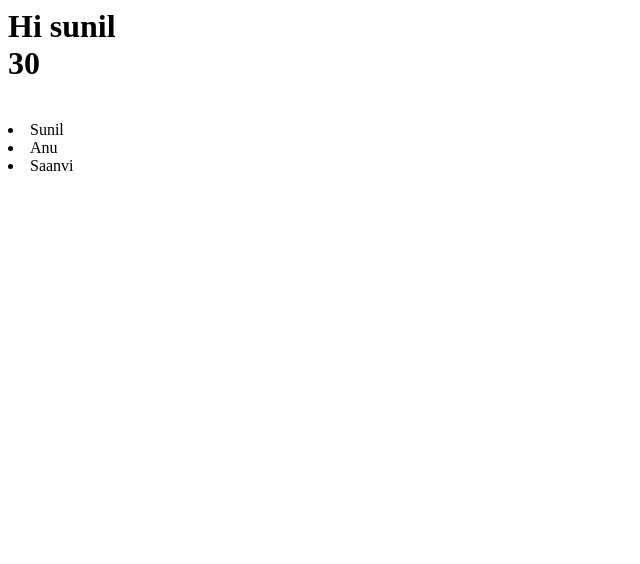
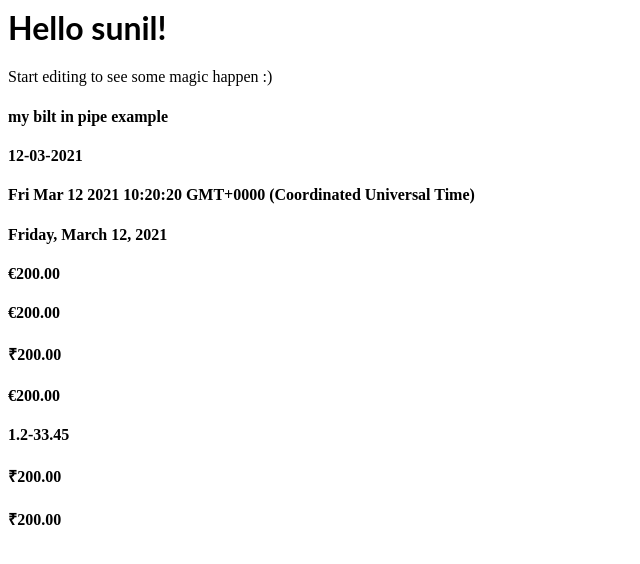
Before and after one commit to sunilmsdn/angular-ivy-hwx53p-test, an Angular app: page / in a window 1280 px wide. Shown: the top 564 px of the page, without its empty margins (0-640 px from the left). Built offline with nearby package versions, Linux system fonts and the light colour scheme.

Commit message:
2 files modified

```diff
--- a/src/app/app.component.html
+++ b/src/app/app.component.html
@@ -2,3 +2,22 @@
 <p>
   Start editing to see some magic happen :)
 </p>
+<div>
+  <h4>{{title}}</h4>
+  <h4>{{todaDate | date:"dd-MM-yyyy"}}</h4>
+   <h4>{{oldDate}}</h4>
+    <h4>{{oldDate | date:"fullDate"}}</h4>
+     <h4>{{200|currency:'EUR'}}</h4>
+      <h4>{{200|currency:'EUR'}}</h4>
+       <h4>{{200|currency:'INR'}}</h4>
+        <h4>{{200|currency:'EUR':'symbol'}}</h4>
+         <h4>{{3.4456|currency:'INR':'1.2-3'}}</h4>
+          <h4>{{200|currency:'INR':'symbol'}}</h4>
+           <h4>{{200|currency:'INR':'symbol'}}</h4>
+      <h4></h4>
+       <h4></h4>
+        <h4></h4>
+         <h4></h4>
+          <h4></h4>
+           <h4></h4>
+</div>
--- a/src/app/app.component.ts
+++ b/src/app/app.component.ts
@@ -2,10 +2,13 @@ import { Component, VERSION } from '@angular/core';
 import {Employee} from './emp';
 @Component({
   selector: 'my-app',
- template:`<h1 appHighlighter> Hi {{name}} <br/> {{num}} </h1> <br/>
-  <li  *ngFor='let e of emp' >{{e.name}}</li>`
+ templateUrl:`app.component.html`
 })
 export class AppComponent  {
+  title:string="my bilt in pipe example";
+  todaDate:Date =new Date();
+  oldDate: any=new Date("March 12,2021 10:20:20");
+  numArra:number[]=[1,2,3,4,5,6,7,8,9,0];
   name:string="sunil";
   num:Number=30;
 
```
